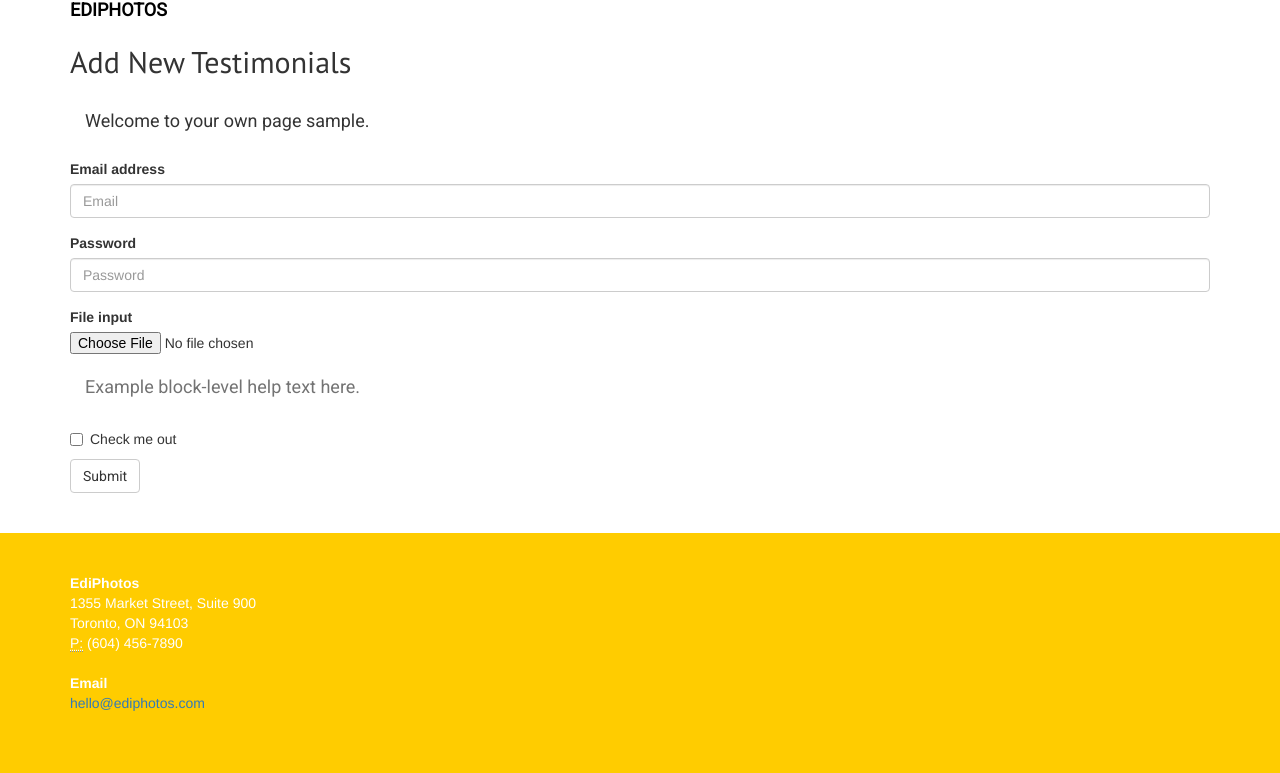
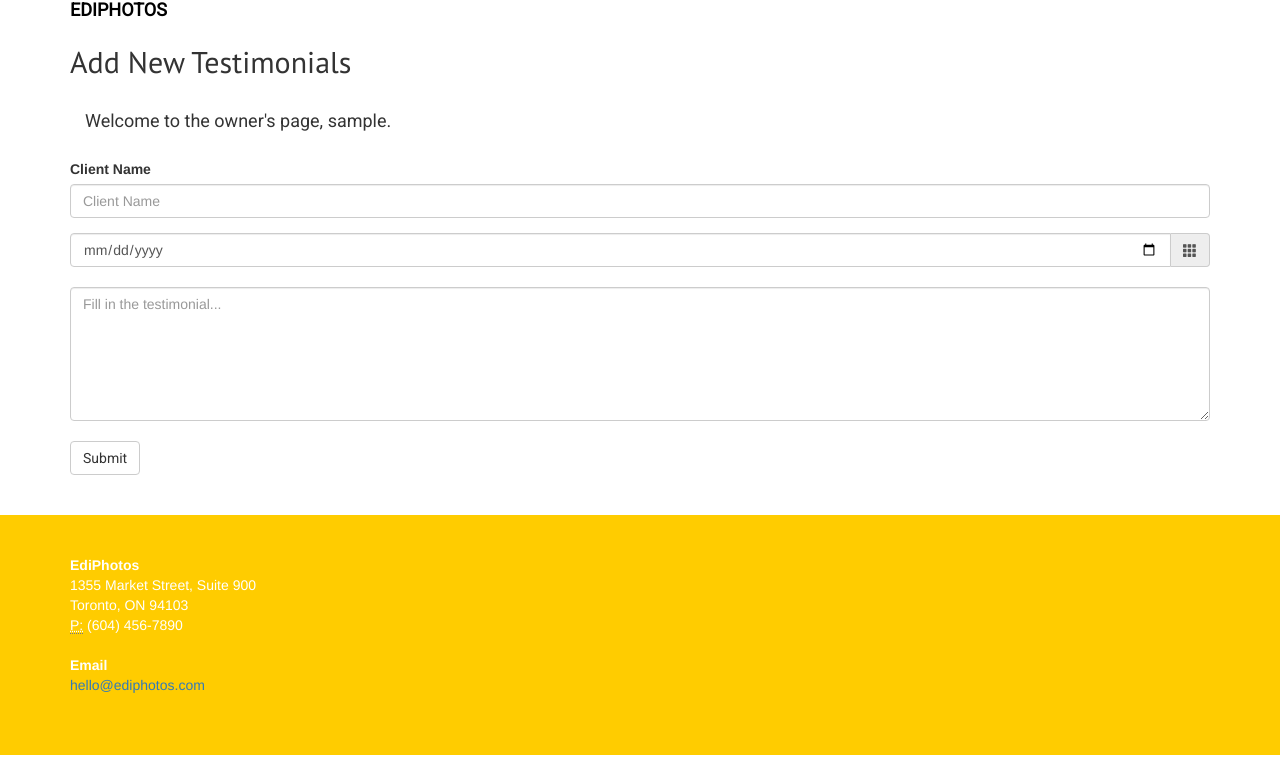
Before and after one commit to ninalouw/week8-proj, a PHP site: page /testimonial_form.php in a window 1280 px wide. Shown: the part 65-838 px from the top of the page. Run offline with PHP 8.4, Linux system fonts and the light colour scheme; the visitor is signed in with stand-in values (Sample User, id 1).

Commit message:
add testimonials form page

```diff
--- /dev/null
+++ b/public_html/js/main.js
@@ -0,0 +1,4 @@
+$('.datepicker').datepicker({
+    format: 'yyyy/mm/dd',
+    startDate: '-3d'
+});
--- a/public_html/partials/footer.php
+++ b/public_html/partials/footer.php
@@ -16,6 +16,7 @@
     <script src="https://ajax.googleapis.com/ajax/libs/jquery/1.12.4/jquery.min.js"></script>
     <!-- Include all compiled plugins (below), or include individual files as needed -->
     <script src="js/bootstrap.min.js"></script>
+    <script src="js/main.js"></script>
 </body>
 
 </html>
--- a/public_html/testimonial_form.php
+++ b/public_html/testimonial_form.php
@@ -10,27 +10,51 @@
 <br>
 <div class="container">
     <h1>Add New Testimonials</h1>
-    <p>Welcome to your own page <?php echo $_SESSION['username'] ?>.</p>
-    <form>
-  <div class="form-group">
-    <label for="exampleInputEmail1">Email address</label>
-    <input type="email" class="form-control" id="exampleInputEmail1" placeholder="Email">
-  </div>
-  <div class="form-group">
-    <label for="exampleInputPassword1">Password</label>
-    <input type="password" class="form-control" id="exampleInputPassword1" placeholder="Password">
-  </div>
-  <div class="form-group">
-    <label for="exampleInputFile">File input</label>
-    <input type="file" id="exampleInputFile">
-    <p class="help-block">Example block-level help text here.</p>
-  </div>
-  <div class="checkbox">
-    <label>
-      <input type="checkbox"> Check me out
-    </label>
-  </div>
-  <button type="submit" class="btn btn-default">Submit</button>
-</form>
+    <p>Welcome to the owner's page, <?php echo $_SESSION['username'] ?>.</p>
+    <form action="<?php echo htmlentities( $_SERVER[ 'PHP_SELF' ] ); ?>" method="post">
+    <div class="form-group">
+        <label for="clientName">Client Name</label>
+        <input type="text" class="form-control" id="clientName" placeholder="Client Name" name="name">
+    </div>
+    <div class="input-group date" data-provide="datepicker">
+        <input type="date" class="form-control" name="date">
+        <div class="input-group-addon">
+            <span class="glyphicon glyphicon-th"></span>
+        </div>
+    </div>
+    <br>
+    <textarea class="form-control" rows="6" placeholder="Fill in the testimonial..." name="content"></textarea>
+    <br>
+    <button type="submit" class="btn btn-default" name="submit">Submit</button>
+    </form>
 </div>
+    <?php
+
+        if(isset($_POST['name']) && isset($_POST['content']) && isset($_POST['submit'])){
+
+            $host = "localhost";
+            $username = "root";
+            $password = "root";
+            $database = "testimonials_db";
+            $connection = mysqli_connect($host, $username, $password, $database);
+
+            if(!$connection) {
+                echo "Connection Failed";
+            }
+            else {
+
+                $name =  mysqli_real_escape_string($connection,$_POST['name']);
+                $date =  mysqli_real_escape_string($connection,$_POST['date']);
+                $content =  mysqli_real_escape_string($connection,$_POST['content']);
+
+
+                $insert = "INSERT INTO testimonials_tb (name, date, content)
+                        VALUES ('$name','$date','$content')";
+
+                $insertResult = mysqli_query($connection, $insert);
+
+                echo "<p>Successfully added testimonial!</p>";
+            }
+        }
+    ?>
 <?php include "partials/footer.php"; ?>
```
Also changed, not shown: public_html/js/script.js (deleted).
